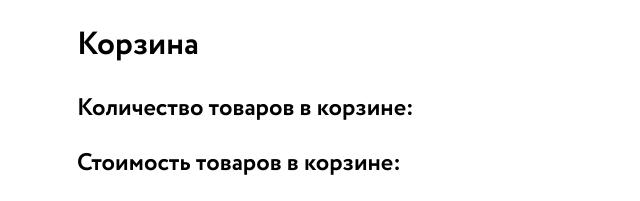
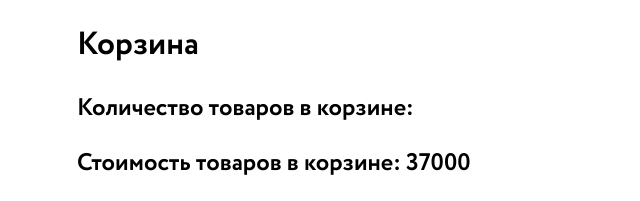
Before and after one commit to Svibex/blank-for-basket, a React (Create React App) app: page / in a window 1280 px wide. Shown: the top 201 px of the page, without its empty margins (63-703 px from the left). Built offline with nearby package versions, Linux system fonts and the light colour scheme.

Commit message:
feat: add amount items

```diff
--- a/src/App.js
+++ b/src/App.js
@@ -5,23 +5,25 @@ import Contex from "./context";
 
 function App() {
   const [fields, setFields] = React.useState([
-    {id:1, index:110, name:'Телефон', price:'10000'},
-    {id:2, index:111, name:'Чайник', price:'2000'},
-    {id:3, index:112, name:'Холодильник', price:'20000'},
-    {id:4, index:113, name:'Микроволновка', price:'5000'},
+    {id:1, index:110, name:'Телефон', price:10000},
+    {id:2, index:111, name:'Чайник', price:2000},
+    {id:3, index:112, name:'Холодильник', price:20000},
+    {id:4, index:113, name:'Микроволновка', price:5000},
   ]);
 
   function deleteField(id) {
       setFields(fields.filter(field => field.id !== id)
   )}
 
+  const amount = fields.reduce((sum, current) => sum + (current.price || 0), 0);
+
   return (
-      <Contex.Provider value={{deleteField}}>
+      <Contex.Provider value={{ deleteField }}>
         <body>
             <h1>Корзина</h1>
             <span>
                 <h2>Количество товаров в корзине: </h2>
-                <h2>Стоимость товаров в корзине: </h2>
+                <h2>Стоимость товаров в корзине: {amount}</h2>
             </span>
             <FieldList fields={fields}/>
         </body>
```
